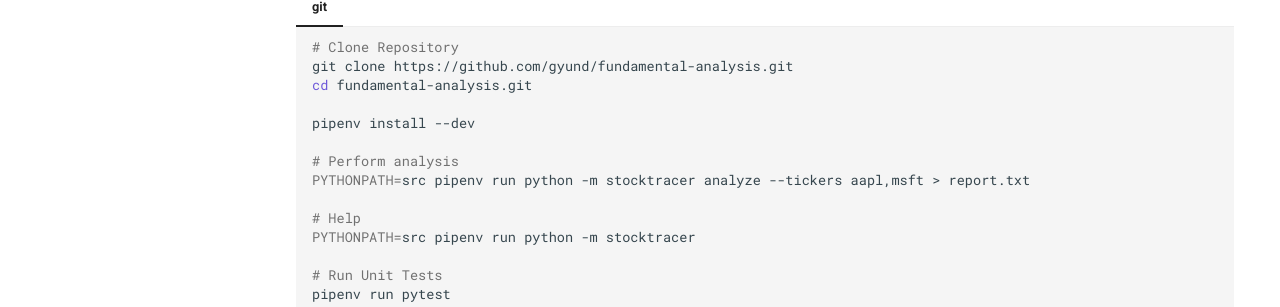
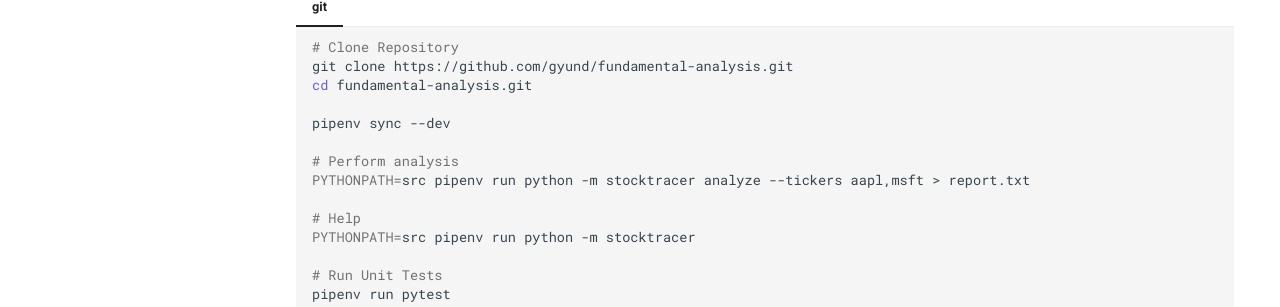
Before and after one commit to gyund/fundamental-analysis, an MkDocs documentation site: the page built from docs/getting-started.md, in a window 1280 px wide and 900 px high. Shown: the part 399-706 px from the top of the window. Built offline with MkDocs 1.6.1 and Material for MkDocs 9.7.7, drawn with Linux system fonts in a browser that asks for light colours; comment, search, counter and statistics services are not loaded.

Commit message:
update docs

```diff
--- a/docs/getting-started.md
+++ b/docs/getting-started.md
@@ -13,7 +13,7 @@ Make sure you have `pipenv` installed through a package manager or through pip.
     git clone https://github.com/gyund/fundamental-analysis.git
     cd fundamental-analysis.git
 
-    pipenv install --dev
+    pipenv sync --dev
 
     # Perform analysis
     PYTHONPATH=src pipenv run python -m stocktracer analyze --tickers aapl,msft > report.txt
```
Also changed, not shown: README.md (+1 -1 lines).
